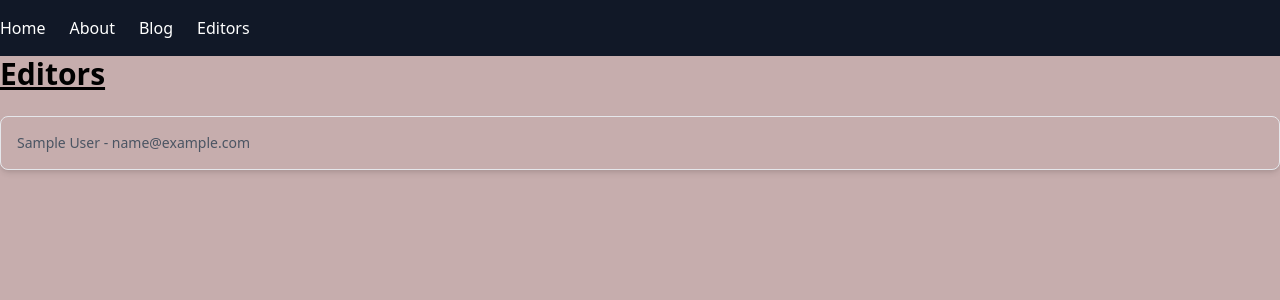
After one commit to Rgmg16/Blog-project, a Django app: page /editors/ in a window 1280 px wide. The commit adds this page. Shown: the top 300 px of the page. Run offline with Django 5.2, Linux system fonts and the light colour scheme; tables that the repository leaves empty hold one stand-in row (values such as "Sample post"); some libraries are stand-ins or nearby versions.

Commit message:
Additional Editor model and README file

```diff
--- a/blog/admin.py
+++ b/blog/admin.py
@@ -1,5 +1,6 @@
 from django.contrib import admin
-from .models import Blog, Author
+from .models import Blog, Author, Editor
 
 admin.site.register(Blog)
 admin.site.register(Author)
+admin.site.register(Editor)
--- a/blog/models.py
+++ b/blog/models.py
@@ -19,16 +19,23 @@ class Author(models.Model):
         """String for representing the Model object."""
         return f'{self.first_name} {self.last_name} '
 
+class Editor(models.Model):
+    first_name = models.CharField(max_length=100)
+    last_name = models.CharField(max_length=100)
+    email = models.EmailField(unique=True)
+
+    def __str__(self):
+        return f"{self.first_name} {self.last_name}"
 
 
 class Blog(models.Model):
     author = models.ForeignKey(Author, on_delete=models.CASCADE)
+    editor = models.ForeignKey(Editor, on_delete=models.SET_NULL, null=True, blank=True)
     title = models.CharField(max_length=200)
     content = models.TextField()
     date_posted = models.DateTimeField(default=timezone.now)
     last_updated = models.DateTimeField(auto_now=True)
     is_published = models.BooleanField(default=False)
-
 
     class Meta:
         ordering = ['-date_posted']
@@ -36,7 +43,9 @@ class Blog(models.Model):
     def __str__(self):
         return self.title
 
-
     @classmethod
     def published(cls):
         return cls.objects.filter(is_published=True)
+
+
+from django.db import models
--- /dev/null
+++ b/blog/templates/editor_list.html
@@ -0,0 +1,21 @@
+{%extends 'base.html'%}
+
+{%block title%}
+Editors
+{%endblock%}
+
+{%block content%}
+<h1 class="text-3xl font-bold mb-6"><u>Editors</u></h1>
+
+<ul>
+
+    {% for editor in editors %}
+    <div class="border p-4 rounded-lg shadow-md">
+        <li class="text-sm text-gray-600">{{ editor.first_name }} {{ editor.last_name }} - {{ editor.email }}</li>
+    </div>
+    {% endfor %}
+
+</ul>
+{%endblock%}
+
+</html>
--- a/blog/templates/navbar.html
+++ b/blog/templates/navbar.html
@@ -4,6 +4,7 @@
             <li><a href="/" class="text-white hover:text-gray-300">Home</a></li>
             <li><a href="/about/" class="text-white hover:text-gray-300">About</a></li>
             <li><a href="/blog/" class="text-white hover:text-gray-300">Blog</a></li>
+            <li><a href="/editors/" class="text-white hover:text-gray-300">Editors</a></li>
         </ul>
     </div>
 </nav>
--- a/blog/urls.py
+++ b/blog/urls.py
@@ -5,4 +5,5 @@ urlpatterns = [
     path('', views.home, name='home'),
     path('about/', views.about, name='about'),
     path('blog/', views.blog_list, name='blog_list'),
+    path("editors/",views.editor_list, name="editor_list"),
 ]
--- a/blog/views.py
+++ b/blog/views.py
@@ -1,5 +1,5 @@
 from django.shortcuts import render
-from .models import Blog
+from .models import Blog,Editor
 
 def home(request):
     context = {'message':'Hello there😉'}
@@ -12,3 +12,7 @@ def blog_list(request):
     blogs = Blog.objects.all()
     context = {'blogs': blogs}
     return render(request, 'blog_list.html', context)
+
+def editor_list(request):
+    editors = Editor.objects.all()
+    return render(request, 'editor_list.html', {'editors': editors})
```
Also changed, not shown: blog/migrations/0003_editor_blog_editor.py (added), 1 other file.
